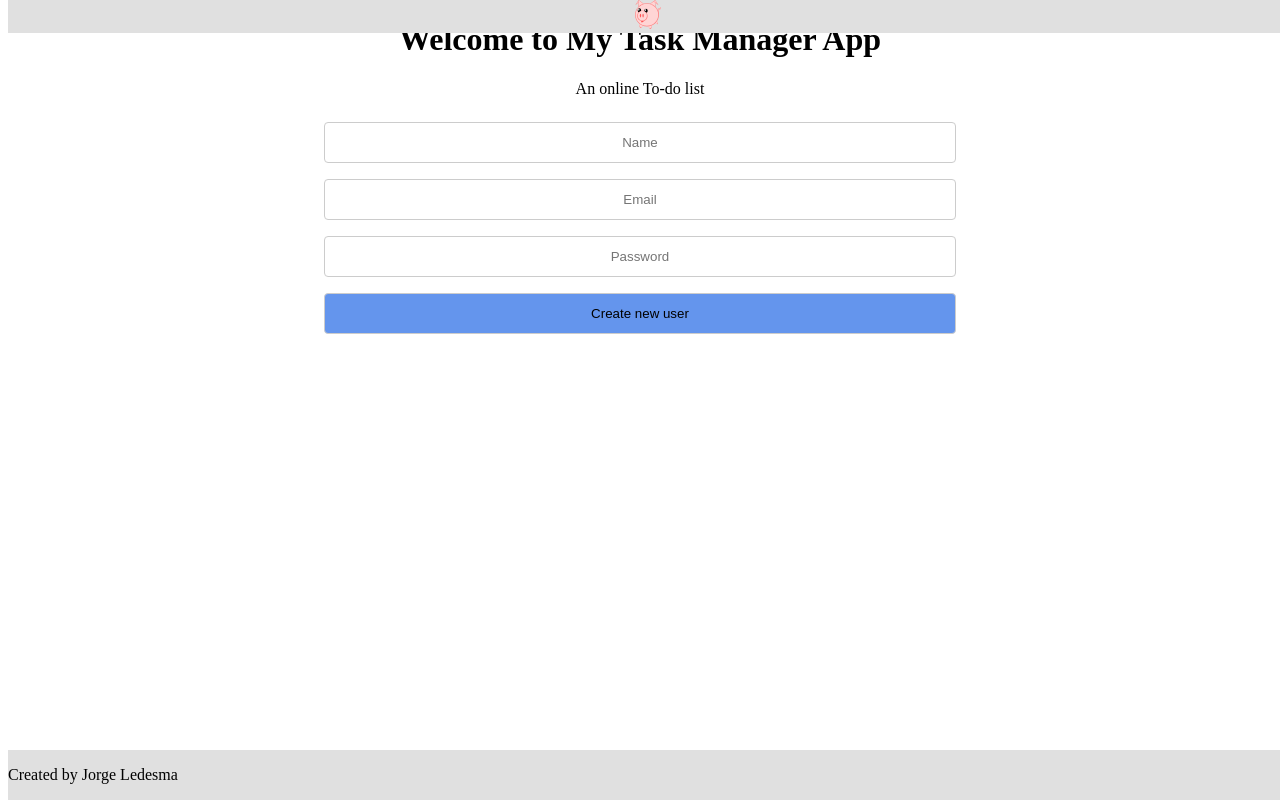
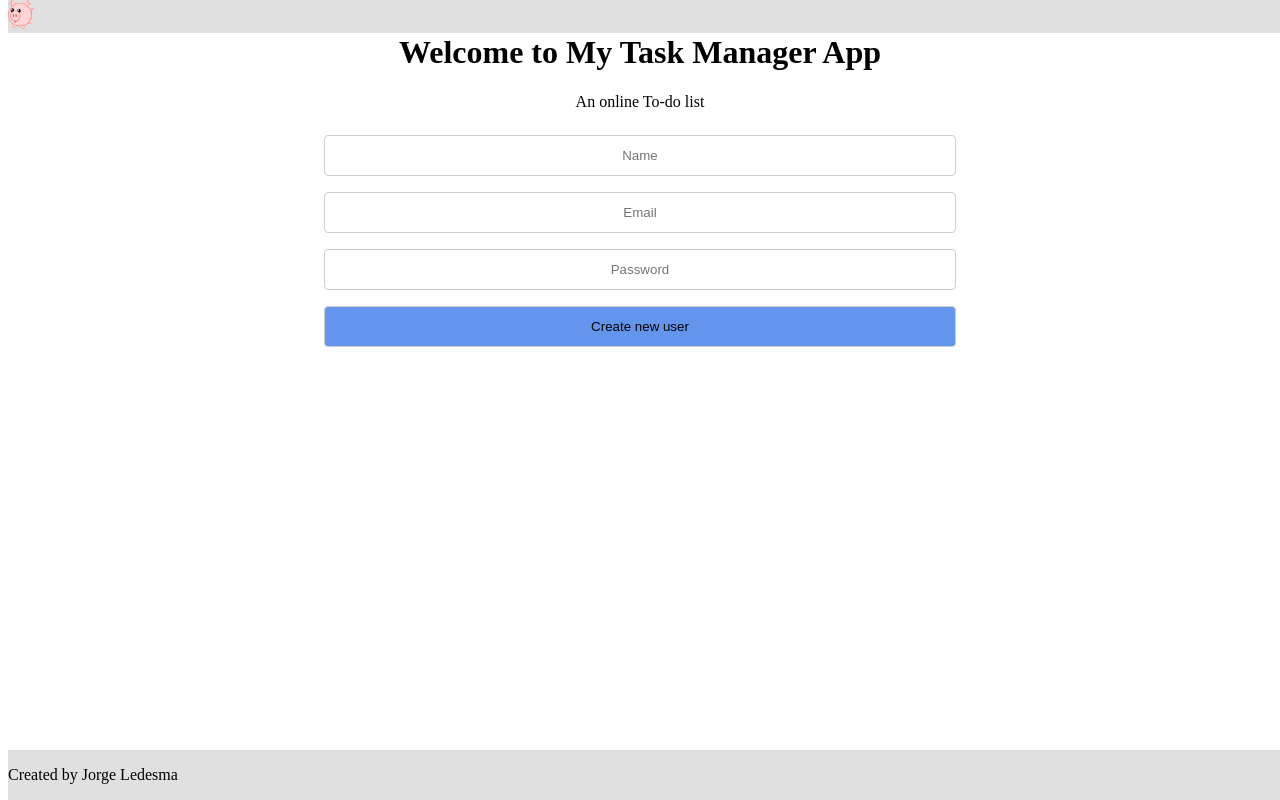
Before and after one commit to jl24350/task-manager-api, a website: page public/index.html in a window 1280 px wide. Drawn offline with Linux system fonts and the light colour scheme.

Commit message:
adding css styling

```diff
--- a/public/css/index.css
+++ b/public/css/index.css
@@ -14,6 +14,7 @@ input, button {
   }
   form{
       text-align: center;
+      padding-top: 5px;
   }
   button{
       background-color: cornflowerblue;
--- a/public/index.html
+++ b/public/index.html
@@ -4,10 +4,10 @@
         <link rel="stylesheet" href="./css/index.css">
     </head>
     <body>
+        <header>
+            <img src="./images/Piggy.svg">
+        </header>
         <form>
-            <header>
-                <img src="./images/Piggy.svg">
-            </header>
             <h1>Welcome to My Task Manager App</h1>
             <p>An online To-do list</p>
             <input id="Name"placeholder="Name">
```
